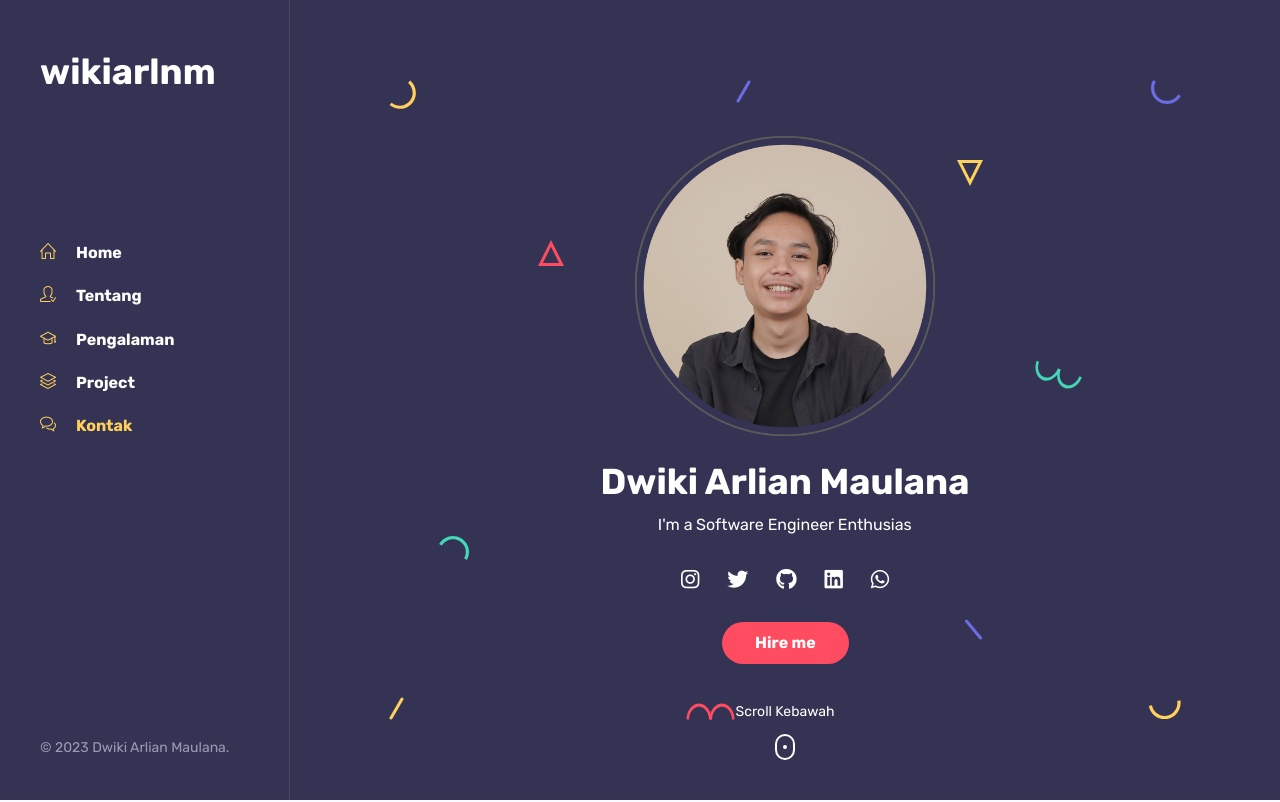
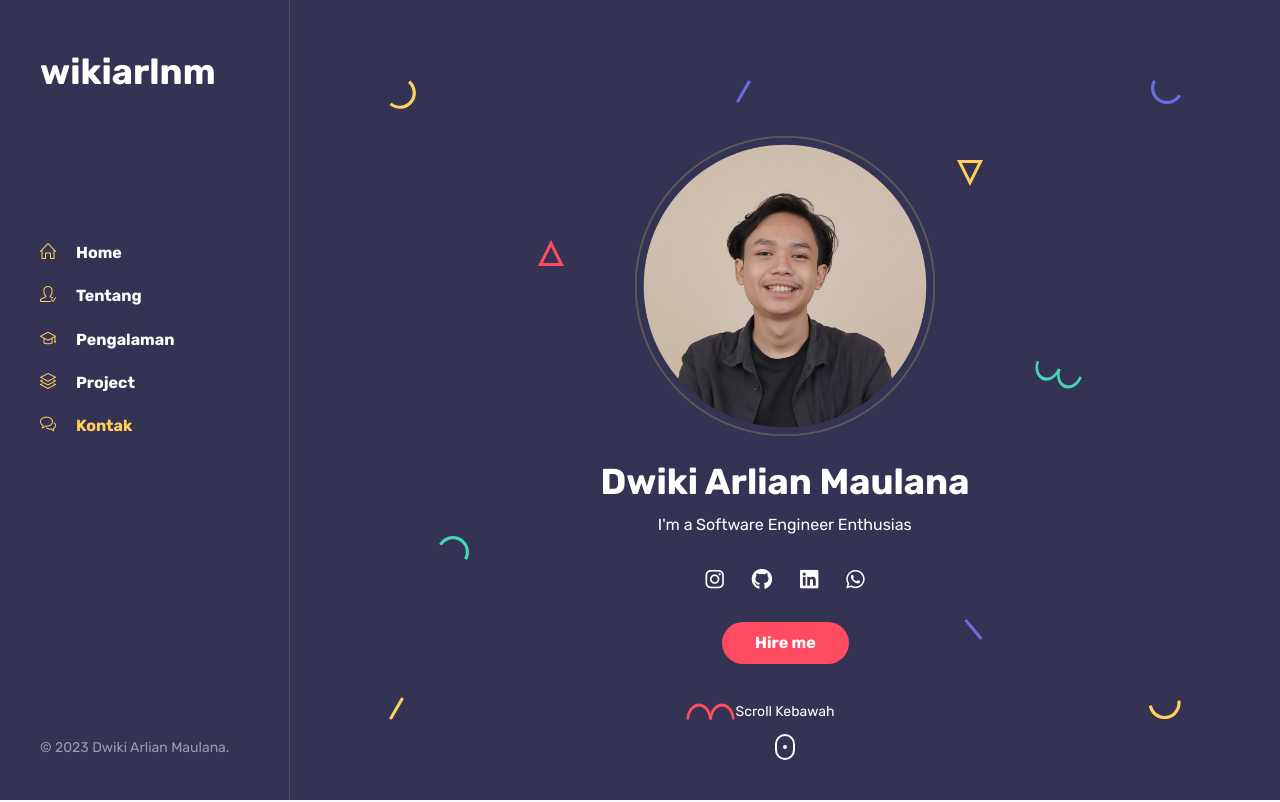
Before and after one commit to wikiarlnm/portfoliov2, a plain HTML site: page index.html in a window 1280 px wide. Shown: the top 802 px of the page. Drawn offline with Linux system fonts and the light colour scheme.

Commit message:
Social Media

```diff
--- a/index.html
+++ b/index.html
@@ -126,10 +126,10 @@
 				<span>I'm a <span class="text-rotating">IT Support, Software Engineer Enthusias</span></span>
 
 				<!-- social icons -->				<ul class="social-icons light list-inline mb-0 mt-4">
-					<li class="list-inline-item"><a href="#"><i class="fab fa-instagram"></i></a></li>
-					<li class="list-inline-item"><a href="#"><i class="fab fa-twitter"></i></a></li>
-					<li class="list-inline-item"><a href="https://github.com/wikiarlnm"><i class="fab fa-github"></i></a></li>
-					<li class="list-inline-item"><a href="https://www.linkedin.com/in/dwiki-arlian-maulana-852b14209/"><i class="fab fa-linkedin"></i></a></li>
+					<li class="list-inline-item"><a href="https://www.instagram.com/wikiarlnm" target="_blank"><i class="fab fa-instagram"></i></a></li>
+					<!-- li class="list-inline-item"><a href="#"><i class="fab fa-twitter"></i></a></li-->
+					<li class="list-inline-item"><a href="https://github.com/wikiarlnm"><i class="fab fa-github" target="_blank"></i></a></li>
+					<li class="list-inline-item"><a href="https://www.linkedin.com/in/dwiki-arlian-maulana-852b14209/" target="_blank"><i class="fab fa-linkedin"></i></a></li>
 					<li class="list-inline-item"><a href="#"><i class="fab fa-whatsapp"></i></a></li>
 				</ul>
 
```
